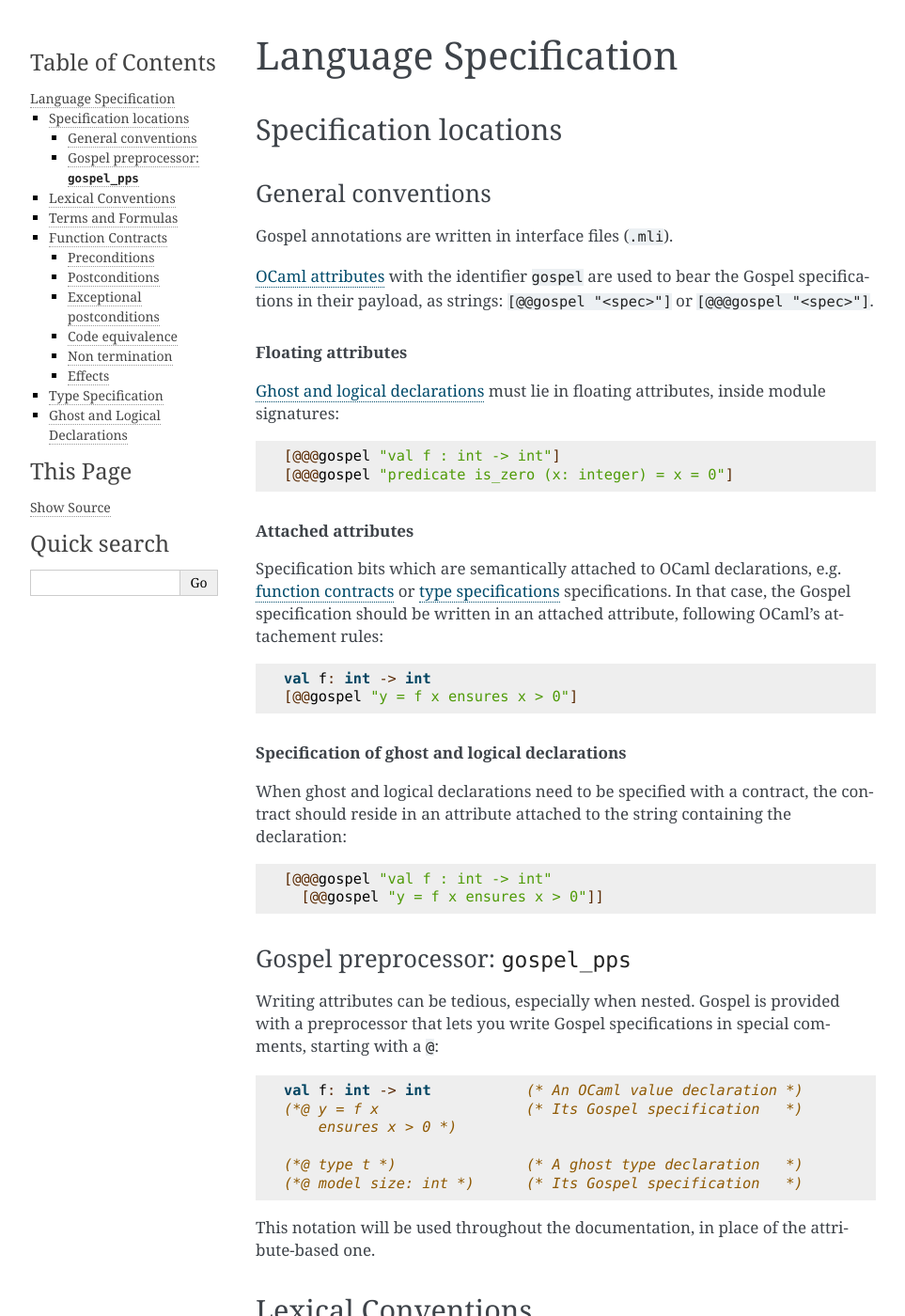
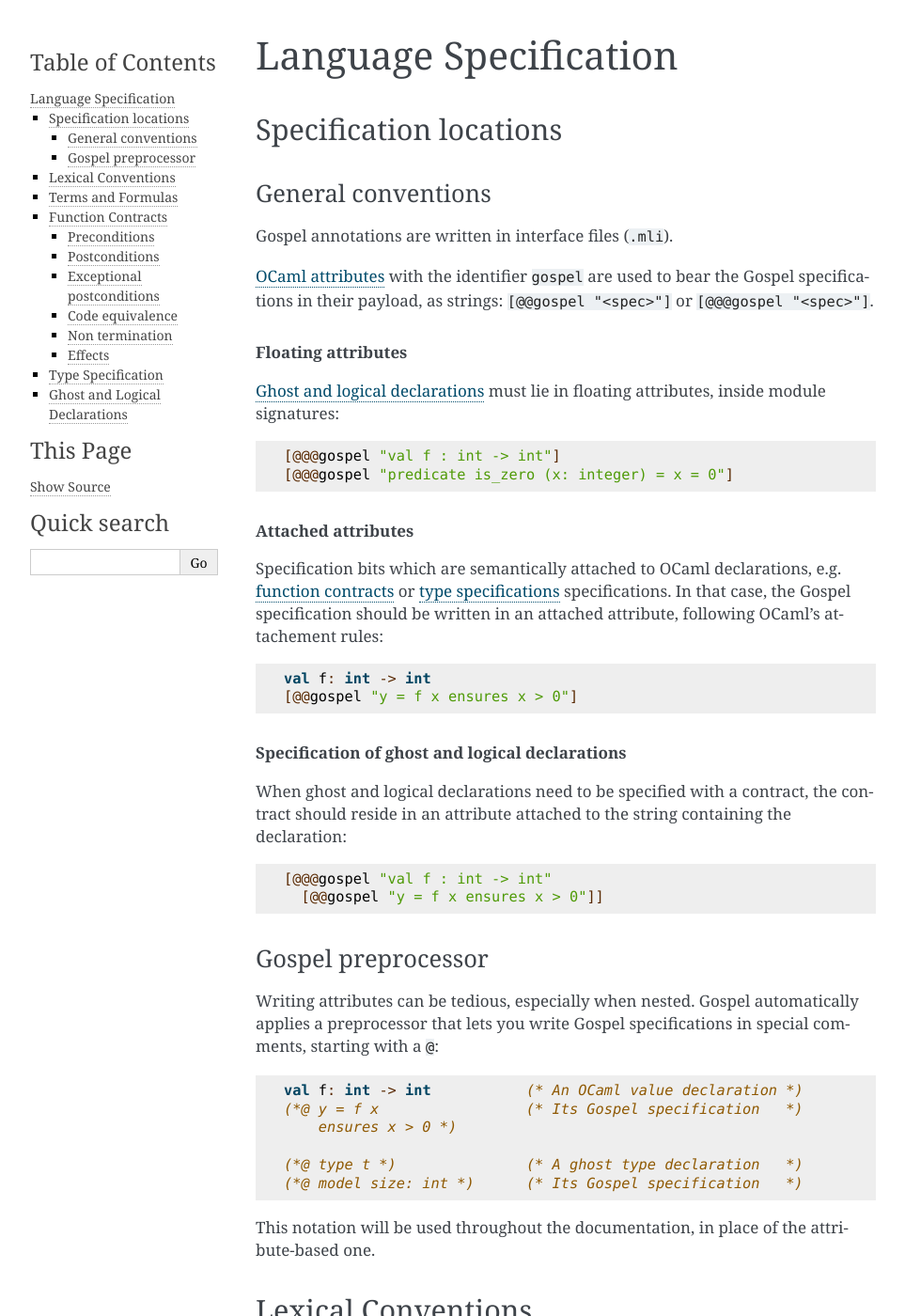
Before and after one commit to ocaml-gospel/gospel, a Sphinx documentation site: the page built from doc/language.rst, in a window 1280 px wide and 1400 px high. Shown: the whole window at 94% size, without its empty margins (148-1111 px from the left). Built offline with Sphinx 7.4.7, drawn with Linux system fonts in a browser that asks for light colours.

Commit message:
doc: gospel_pps now applied automatically

```diff
--- a/doc/language.rst
+++ b/doc/language.rst
@@ -41,12 +41,12 @@ declaration::
   [@@@gospel "val f : int -> int"
     [@@gospel "y = f x ensures x > 0"]]
 
-Gospel preprocessor: ``gospel_pps``
-^^^^^^^^^^^^^^^^^^^^^^^^^^^^^^^^^^^
+Gospel preprocessor
+^^^^^^^^^^^^^^^^^^^
 
-Writing attributes can be tedious, especially when nested. Gospel is provided
-with a preprocessor that lets you write Gospel specifications in special
-comments, starting with a ``@``::
+Writing attributes can be tedious, especially when nested. Gospel
+automatically applies a preprocessor that lets you write Gospel
+specifications in special comments, starting with a ``@``::
 
   val f: int -> int           (* An OCaml value declaration *)
   (*@ y = f x                 (* Its Gospel specification   *)
```
